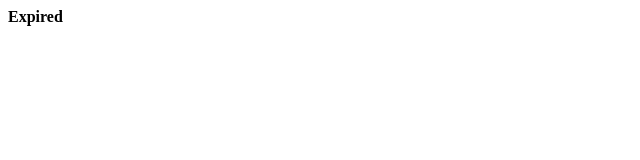
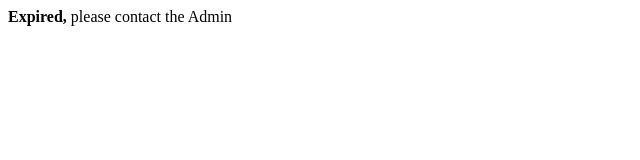
Before and after one commit to soulmate1139/expired, a plain HTML site: page index.html in a window 1280 px wide. Shown: the whole page, without its empty margins (0-640 px from the left). Drawn offline with Linux system fonts and the light colour scheme.

Commit message:
Update index.html

```diff
--- a/index.html
+++ b/index.html
@@ -5,6 +5,6 @@
 </script>
 </head>
 <body>
-  <b>Expired</b>
+  <b>Expired, </b> please contact the Admin
 </body>
 </html>
```
